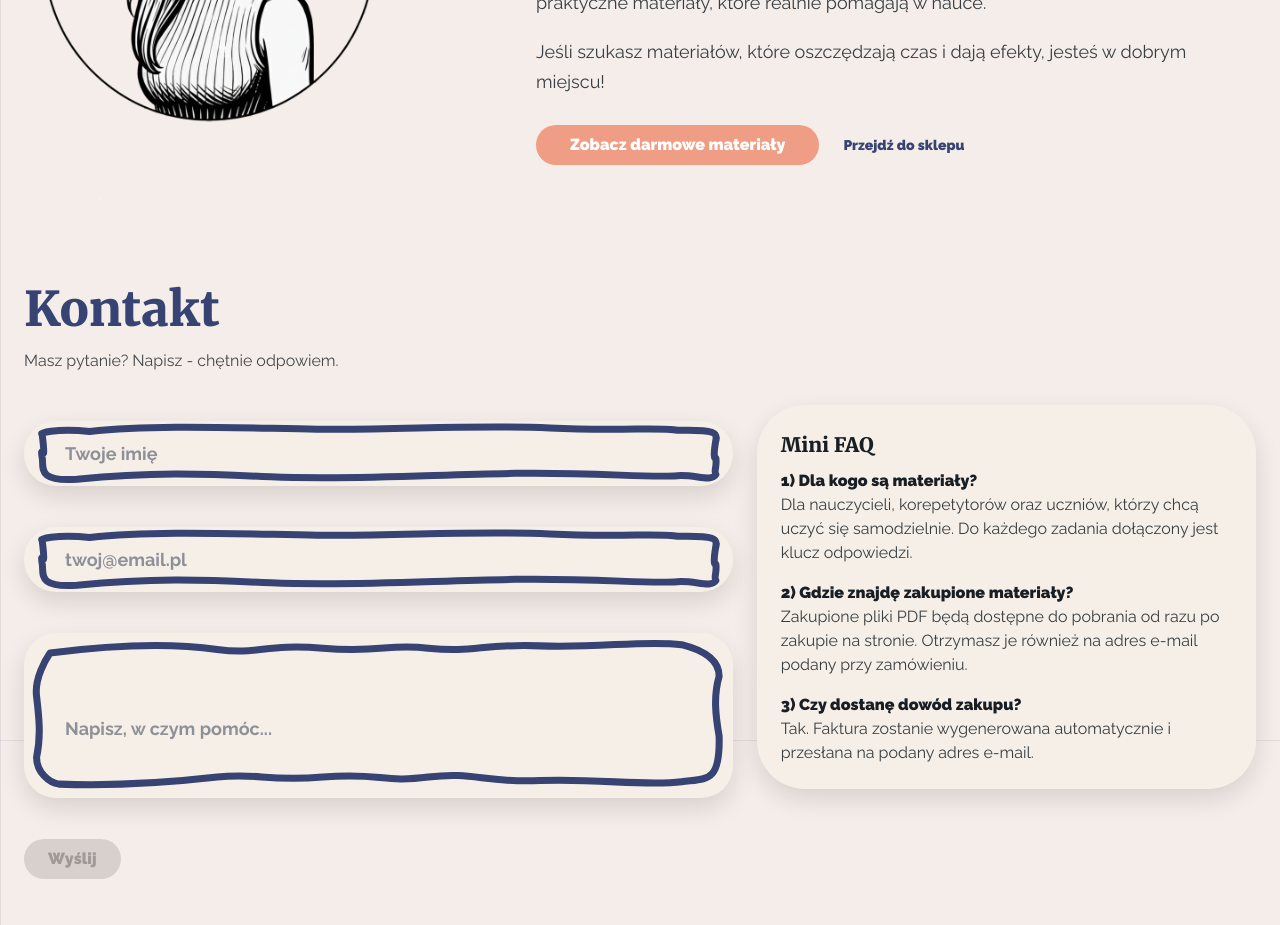
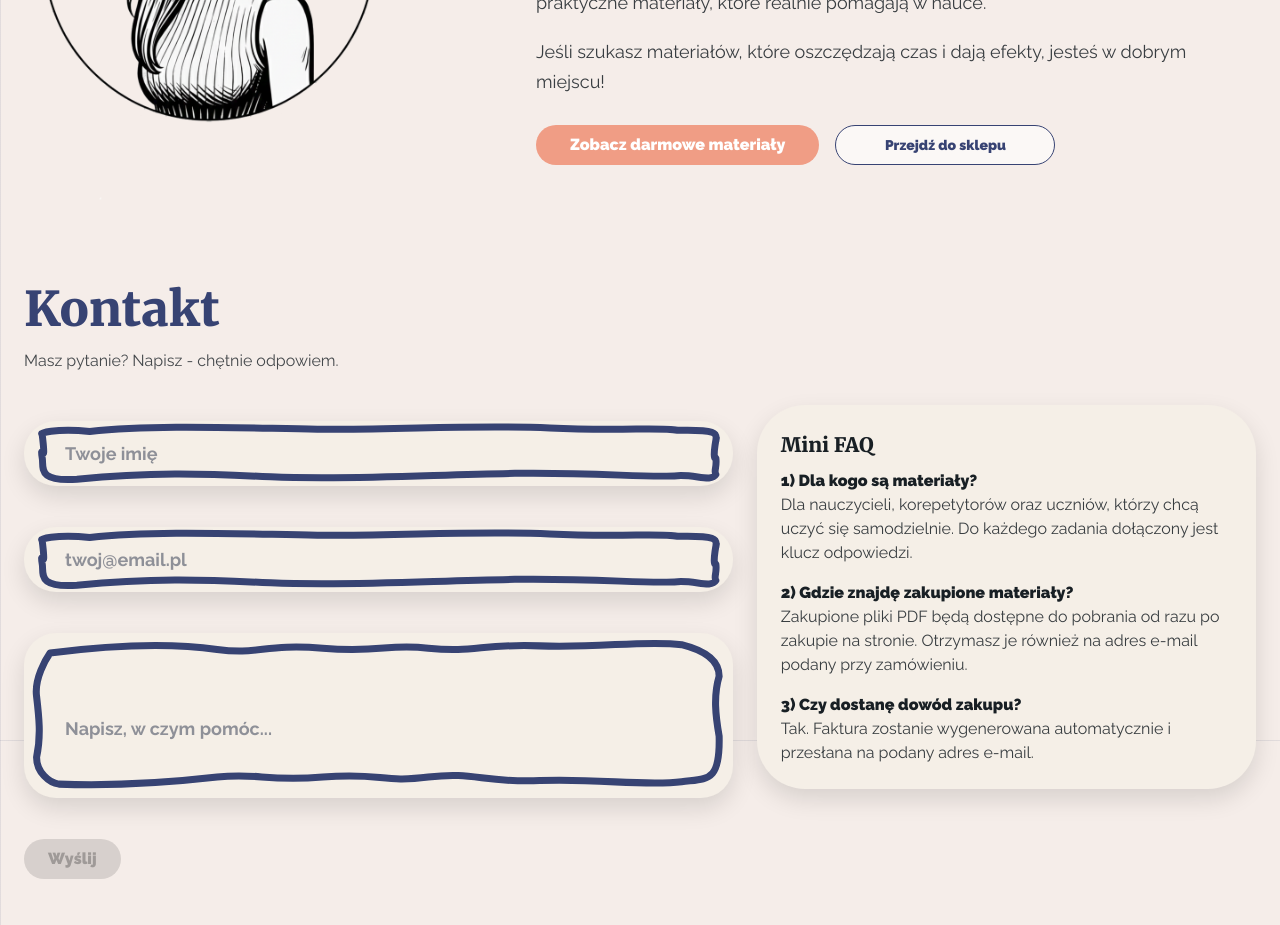
Before and after one commit to Kiczu/english-oclock, a Next.js app: page / in a window 1280 px wide. Shown: the part 1660-2585 px from the top of the page. Built offline with nearby package versions, Linux system fonts and the light colour scheme; no server answers; what @mui/material-nextjs would draw is missing.

Commit message:
feat(about): restyle shop CTA

```diff
--- a/app/components/home/about/AboutSection.styles.ts
+++ b/app/components/home/about/AboutSection.styles.ts
@@ -46,7 +46,16 @@ export const aboutSectionStyles = {
     px: { xs: 3.5, md: 4.25 },
   },
   secondaryButton: {
+    width: { xs: "100%", sm: "auto" },
+    minWidth: { sm: 220 },
     textTransform: "none",
     fontWeight: 900,
+    borderRadius: 3,
+    bgcolor: "rgba(255,255,255,0.62)",
+    borderColor: "primary.main",
+    "&:hover": {
+      bgcolor: "rgba(255,255,255)",
+      borderColor: "primary.main",
+    },
   },
 } as const;
--- a/app/components/home/about/AboutSection.tsx
+++ b/app/components/home/about/AboutSection.tsx
@@ -1,6 +1,6 @@
 "use client";
 
-import { Box, Stack, Typography, Button } from "@mui/material";
+import { Box, Button, Stack, Typography } from "@mui/material";
 import { aboutSectionStyles } from "./AboutSection.styles";
 
 const AboutSection = ({ id }: { id?: string }) => {
@@ -55,7 +55,12 @@ const AboutSection = ({ id }: { id?: string }) => {
                 Zobacz darmowe materiały
               </Button>
 
-              <Button variant="text" href="/sklep" sx={aboutSectionStyles.secondaryButton}>
+              <Button
+                variant="outlined"
+                color="primary"
+                href="/sklep"
+                sx={aboutSectionStyles.secondaryButton}
+              >
                 Przejdź do sklepu
               </Button>
             </Stack>
```
